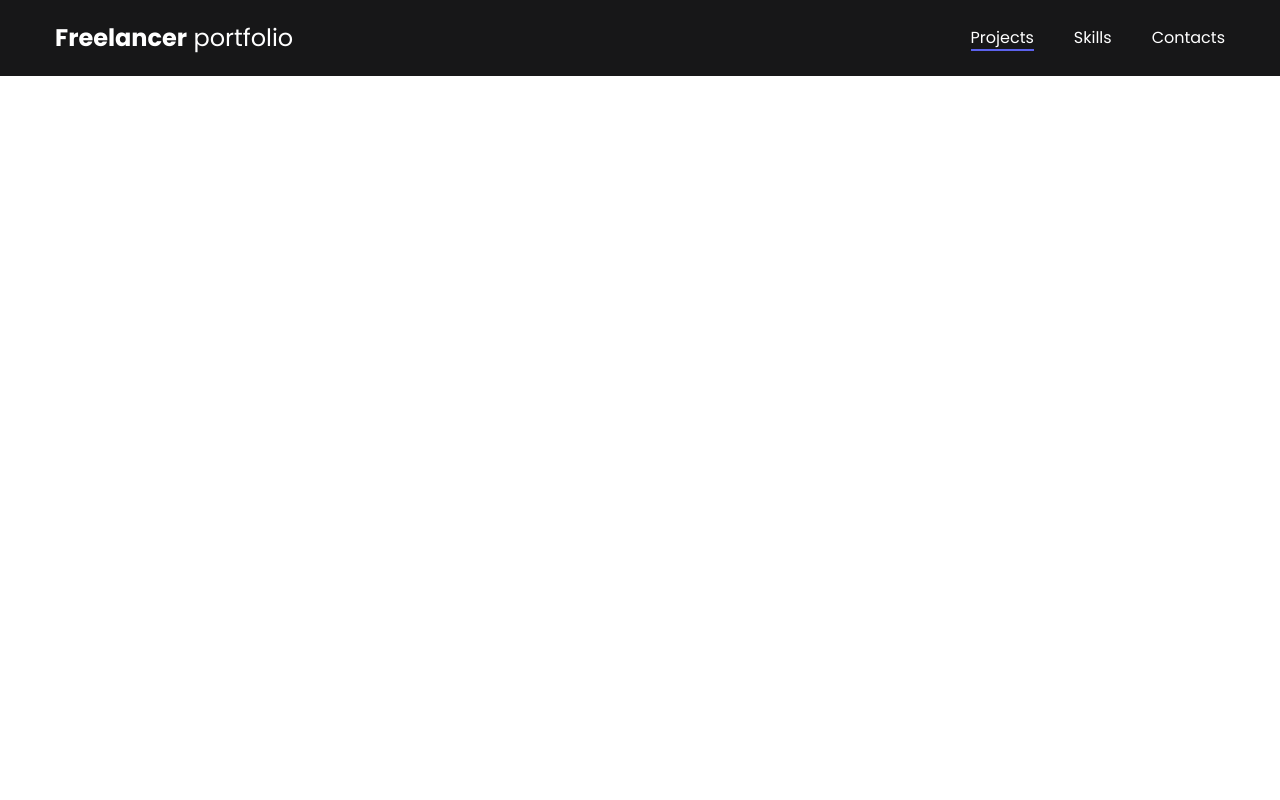
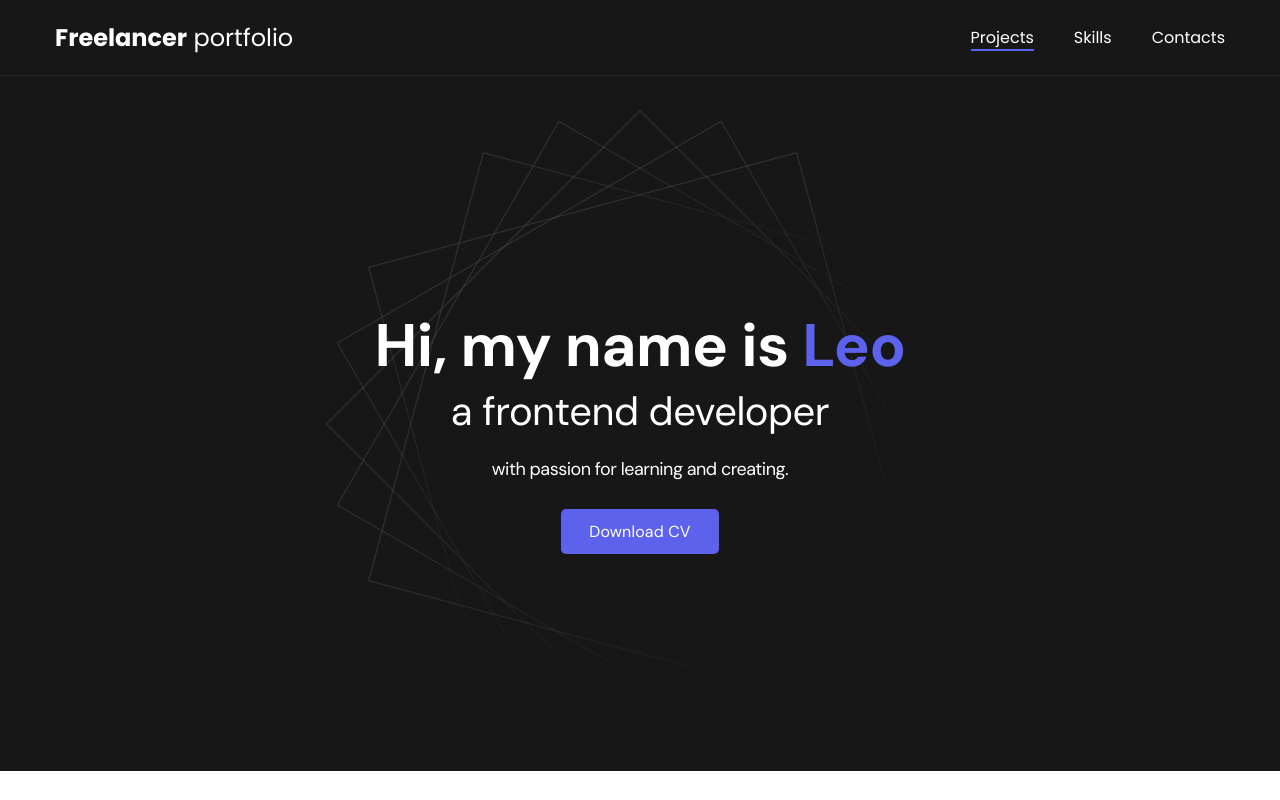
Before and after one commit to Lev-Dolzhenko/PortfolioApp, a plain HTML site: page index.html in a window 1280 px wide. Drawn offline with Linux system fonts and the light colour scheme.

Commit message:
header added

```diff
--- a/index.html
+++ b/index.html
@@ -21,5 +21,16 @@
             </div>
         </div>
     </nav>
+    <header class="header">
+        <div class="header-wrapper">
+            <div class="header-title">
+                <h1><strong>Hi, my name is <em>Leo</em></strong><br> a frontend developer</h1>
+            </div>
+            <div class="header-text">
+                <p>with passion for learning and creating.</p>
+            </div>
+            <a href="#!" class="btn">Download CV</a>
+        </div>
+    </header>
 </body>
 </html>
--- a/style.css
+++ b/style.css
@@ -13,7 +13,7 @@ font-family: 'Poppins', sans-serif;
 
 :root {
     --black: #171718;
-    --black-border: #171718;
+    --black-border: #26292D;
     --white: #fff;
     --purple: #5C62EC;
 
@@ -21,10 +21,13 @@ font-family: 'Poppins', sans-serif;
     --dark-border: var(--black-border);
     --header-text: var(--white);
     --accent: var(--purple);
+    --black-text: var(--black);
 }
 
 html, body {
     font-family: 'DM Sans', sans-serif;
+    letter-spacing: -0.5px;
+    color: var(--black-text)
 }
 
 /*NAV*/
@@ -34,6 +37,7 @@ html, body {
     border-bottom: 1px solid var(--black-border);
     background-color: var(--dark-bg);
     color: var(--header-text);
+    letter-spacing: normal;
 }
 
 .var-row {
@@ -81,3 +85,74 @@ html, body {
     width: 100%;
     background-color: var(--accent);
 }
+
+/*HEADER*/
+
+.header {
+    background-color: var(--dark-bg);
+    color: var(--header-text);
+    text-align: center;
+
+    display: flex;
+    justify-content: center;
+    align-items: center;
+
+    height: 695px;
+    padding: 0 20px;
+
+    background-image: url(/img/Abstract.png);
+    background-repeat: no-repeat;
+    background-position: center center;
+    background-size: auto;
+}
+.header-wrapper {
+    padding: 0, 15px;
+    max-width: 660px;
+}
+.header-title {
+    margin-bottom: 20px;
+    font-size: 40px;
+    line-height: 1,4;
+}
+
+.header-title strong {
+    font-size: 60px;
+}
+
+.header-title em {
+    font-style: normal;
+    color: var(--accent);
+}
+
+.header-text {
+    font-size: 18px;
+    line-height: 24px;
+    font-weight: 500;
+    margin-bottom: 40px;
+}
+
+.header-text + p {
+    margin-bottom: 20px;
+}
+.btn {
+    height: 48px;
+    padding: 12px 28px;
+
+    border-radius: 5px;
+    background-color: var(--accent);
+    color: var(--white);
+    letter-spacing: 0.15px;
+    font-size: 16px;
+    font-weight: 500;
+
+    transition: opacity 0.2s ease-in;
+}
+
+.btn:hover {
+    opacity: 0.8;
+}
+
+.btn:active {
+    position: relative;
+    top: 1px;
+}
```
Also changed, not shown: img/Abstract.png (added).
